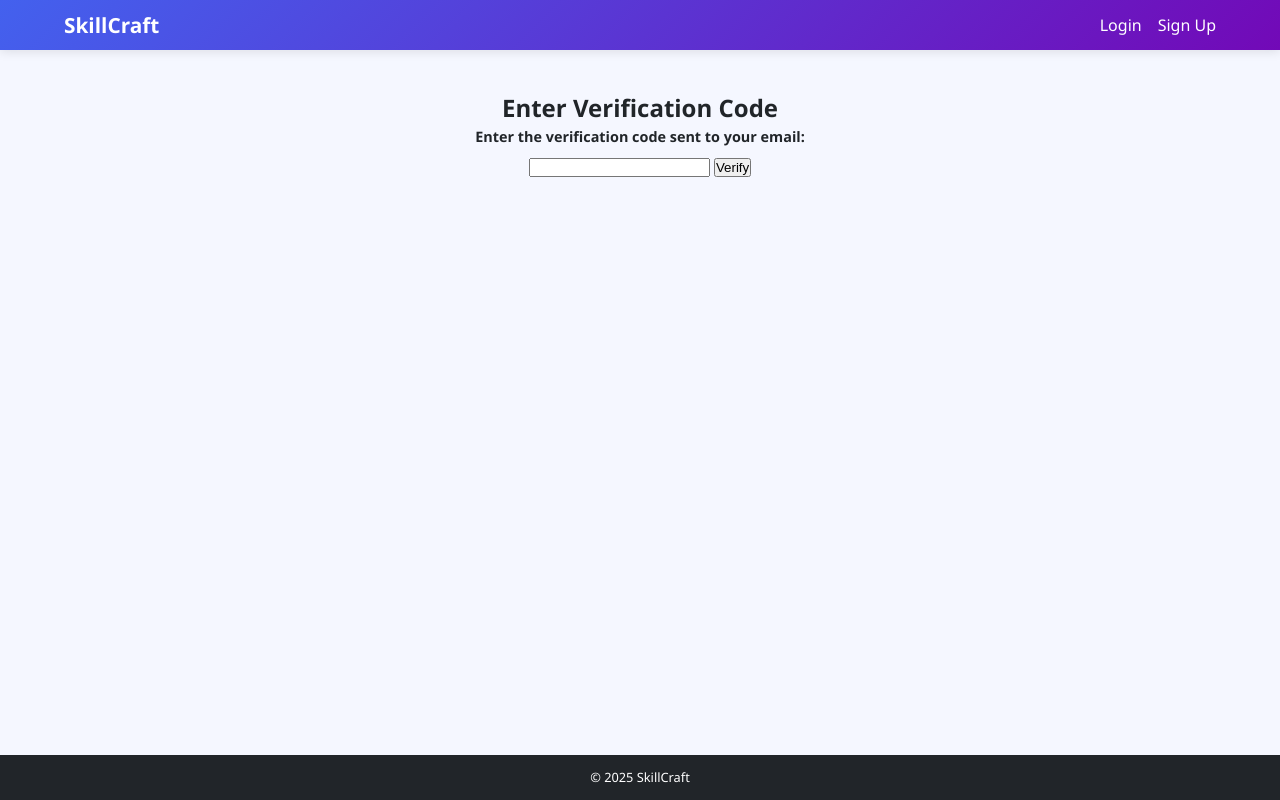
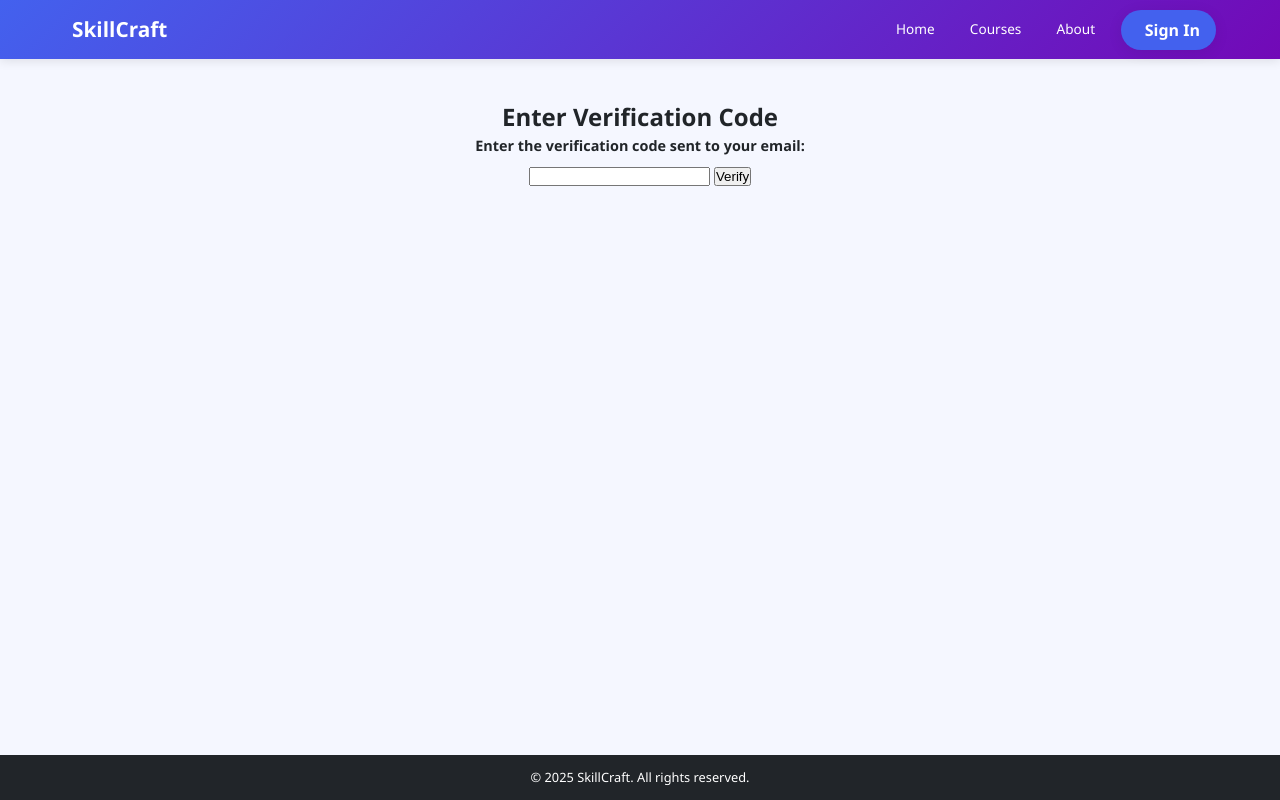
Before and after one commit to ibrahimovisa/flask-test-app, a Flask app: page /verify_email in a window 1280 px wide. Run offline with Flask 3, Linux system fonts and the light colour scheme; some libraries are stand-ins or nearby versions.

Commit message:
Update verify_email.html

```diff
--- a/templates/verify_email.html
+++ b/templates/verify_email.html
@@ -13,31 +13,40 @@
   <body>
     <header>
       <nav>
-        <div class="logo"><a href="{{ url_for('index') }}">SkillCraft</a></div>
-        <div class="header-right">
-          <a href="{{ url_for('login') }}">Login</a>
-          <a href="{{ url_for('signup') }}">Sign Up</a>
+        <div class="logo-container">
+          <div class="logo">
+            <i class="fas fa-graduation-cap"></i>
+            <span>SkillCraft</span>
+          </div>
+          <div class="hamburger" id="hamburger">
+            <div class="bar"></div>
+            <div class="bar"></div>
+            <div class="bar"></div>
+          </div>
+        </div>
+        <div class="header-right" id="headerRight">
+          <a href="#" class="header-link">Home</a>
+          <a href="#" class="header-link">Courses</a>
+          <a href="#" class="header-link">About</a>
+          <a href="{{ url_for('login') }}" class="btn-primary">
+            <i class="fas fa-sign-in-alt"></i> Sign In
+          </a>
         </div>
       </nav>
     </header>
 
+
     <main>
       <section id="verify-email-form">
         <h2>Enter Verification Code</h2>
-
-        <!-- Flash сообщения -->
-        {% with messages = get_flashed_messages() %}
-          {% if messages %}
-            {% for message in messages %}
-              <div class="flash">{{ message }}</div>
-            {% endfor %}
-          {% endif %}
-        {% endwith %}
-
+        {% if message %}
+        <p class="error-message">{{ message }}</p>
+        {% endif %}
         <form method="POST">
-          <label for="verification_code">
-            Enter the verification code sent to your email:
-          </label>
+          <!-- Corrected the for attribute to match the id of the input -->
+          <label for="verification_code"
+            >Enter the verification code sent to your email:</label
+          >
           <input
             type="text"
             id="verification_code"
@@ -50,7 +59,10 @@
     </main>
 
     <footer>
-      <p>&copy; 2025 SkillCraft</p>
+      <div class="footer-content">
+        <p>&copy; 2025 SkillCraft. All rights reserved.</p>
+      </div>
     </footer>
+
   </body>
 </html>
```
